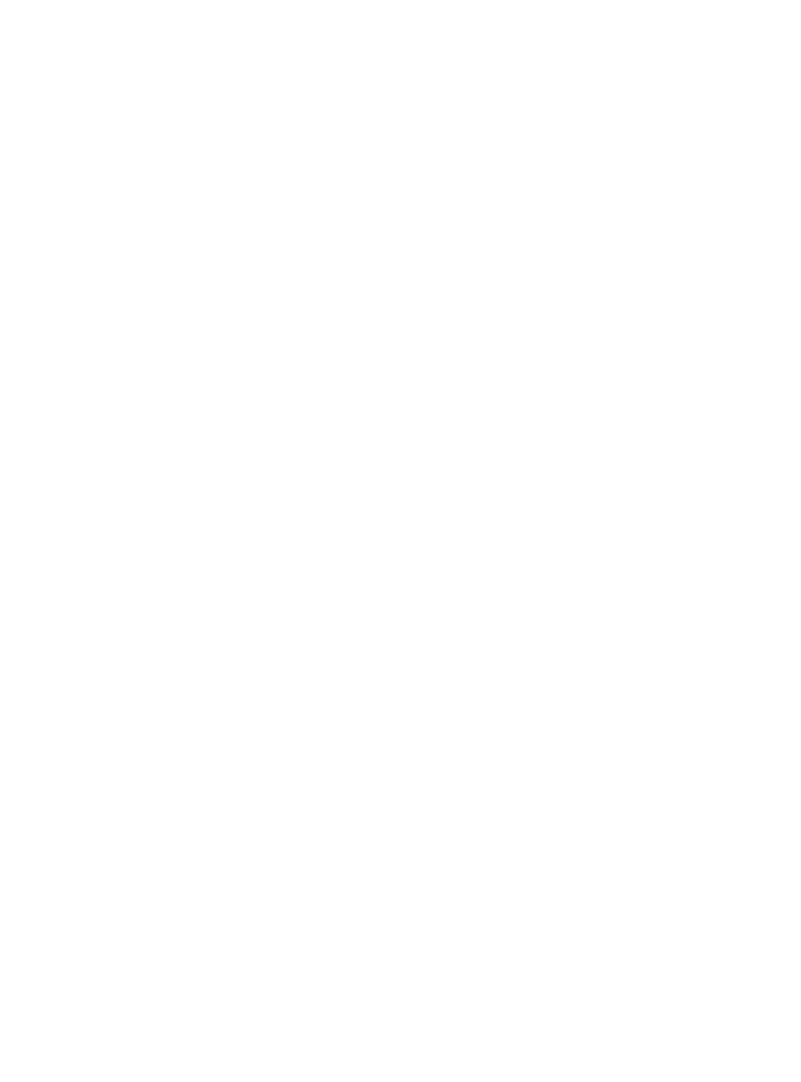
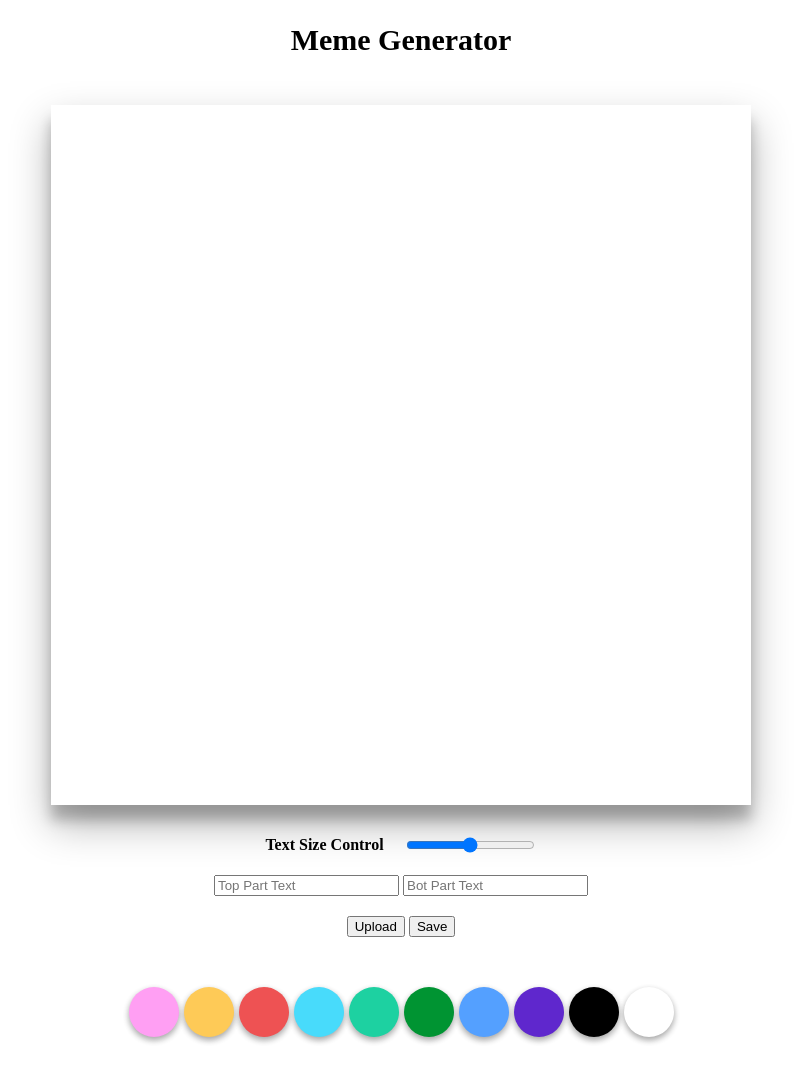
Before and after one commit to dlehddnr/own_meme_generator, a plain HTML site: page index.html in a window 1280 px wide. Shown: the whole page, without its empty margins (239-1040 px from the left). Before the commit the page ends 800 px from the top, so only its background shows below. Drawn offline with Linux system fonts and the light colour scheme.

Commit message:
I can load image on canvas

```diff
--- a/app.js
+++ b/app.js
@@ -0,0 +1,21 @@
+const canvas = document.getElementById("jsCanvas");
+const ctx = canvas.getContext("2d");
+const uploadBtn = document.getElementById("jsUpload");
+const img = new Image();
+img.src =
+  "https://upload.wikimedia.org/wikipedia/commons/thumb/f/f2/Kakao_logo.jpg/220px-Kakao_logo.jpg";
+
+ctx.canvas.width = window.innerWidth;
+ctx.canvas.height = window.innerHeight;
+
+const handleUpload = () => {
+  const e = ctx.drawImage(img, 0, 0, ctx.canvas.width, ctx.canvas.height);
+};
+
+function init() {
+  uploadBtn.addEventListener("click", handleUpload);
+}
+
+if (canvas) {
+  init();
+}
--- a/index.html
+++ b/index.html
@@ -9,6 +9,41 @@
     <link rel="stylesheet" href="style.css" />
   </head>
   <body>
+    <h1 class="title">Meme Generator</h1>
+    <canvas id="jsCanvas" class="canvas"></canvas>
+    <div class="controls">
+      <div class="controls__range">
+        <span>Text Size Control </span>
+        <input
+          type="range"
+          if="jsRange"
+          min="10"
+          max="50"
+          value="30"
+          step="1"
+        />
+      </div>
+      <div class="controls__inputs">
+        <input type="text" placeholder="Top Part Text" />
+        <input type="text" placeholder="Bot Part Text" />
+      </div>
+      <div class="controls__btns">
+        <button id="jsUpload">Upload</button>
+        <button id="jsSave">Save</button>
+      </div>
+    </div>
+    <div class="text_colors">
+      <div class="text_color" style="background-color: #ff9ff3"></div>
+      <div class="text_color" style="background-color: #feca57"></div>
+      <div class="text_color" style="background-color: #ee5253"></div>
+      <div class="text_color" style="background-color: #48dbfb"></div>
+      <div class="text_color" style="background-color: #1dd1a1"></div>
+      <div class="text_color" style="background-color:#009432"></div>
+      <div class="text_color" style="background-color: #54a0ff"></div>
+      <div class="text_color" style="background-color: #5f27cd"></div>
+      <div class="text_color" style="background-color: black"></div>
+      <div class="text_color" style="background-color: white"></div>
+    </div>
     <script src="app.js"></script>
   </body>
 </html>
--- a/style.css
+++ b/style.css
@@ -1 +1,62 @@
 @import "./reset.css";
+
+body {
+  width: 100%;
+  height: 100%;
+  display: flex;
+  flex-direction: column;
+  align-items: center;
+}
+
+.title {
+  margin-top: 25px;
+  font-size: 30px;
+  font-weight: 600;
+}
+
+.canvas {
+  margin-top: 50px;
+  height: 700px;
+  width: 700px;
+  background-color: white;
+  box-shadow: 0 19px 38px rgba(0, 0, 0, 0.3), 0 15px 12px rgba(0, 0, 0, 0.22);
+}
+
+.controls {
+  margin-top: 30px;
+  display: flex;
+  flex-direction: column;
+  align-items: center;
+}
+
+.controls__range {
+  display: flex;
+  align-items: center;
+}
+
+.controls__range span {
+  top: 14px;
+  font-weight: 600;
+  margin-right: 20px;
+}
+
+.controls__inputs {
+  margin: 20px 0;
+}
+
+.text_colors {
+  display: flex;
+  margin: 50px 0;
+}
+
+.text_color {
+  cursor: pointer;
+  width: 50px;
+  height: 50px;
+  border-radius: 25px;
+  box-shadow: 0 3px 6px rgba(0, 0, 0, 0.16), 0 3px 6px rgba(0, 0, 0, 0.23);
+}
+
+.text_color:not(:last-child) {
+  margin-right: 5px;
+}
```
